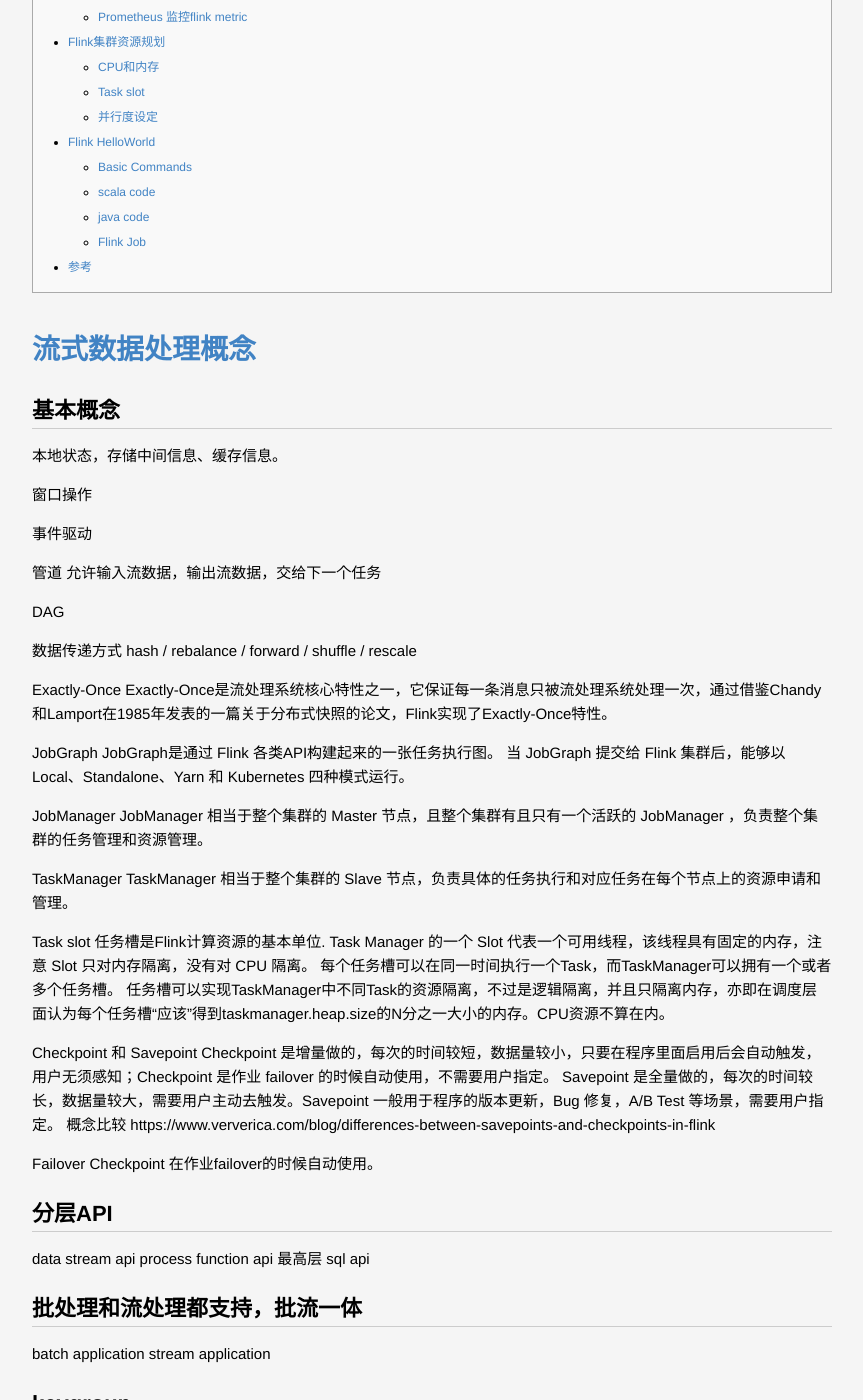
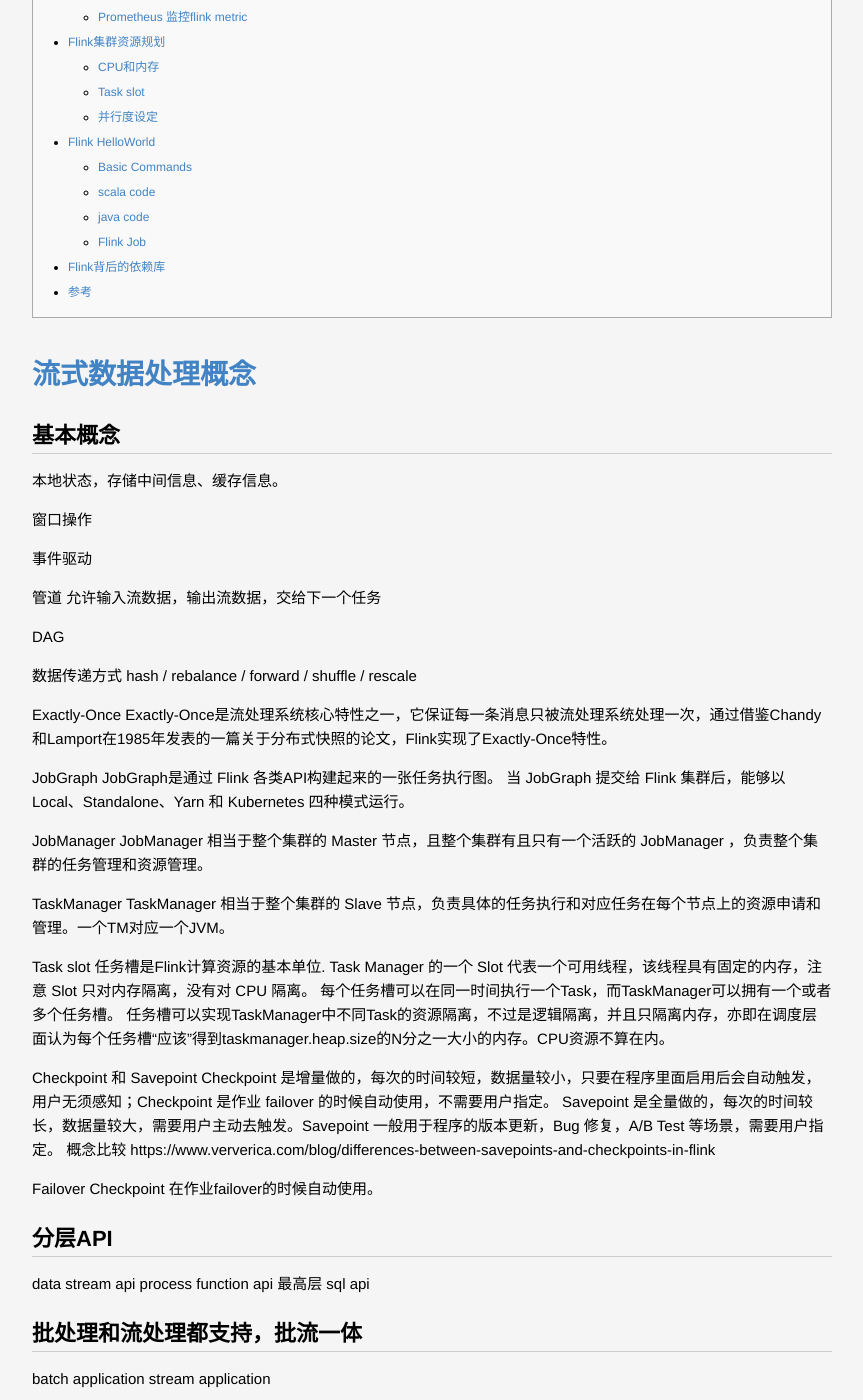
Before and after one commit to lucky521/blog, a Jekyll site: the page built from _posts/framework/2020-03-05-flink.markdown, in a window 1280 px wide and 1400 px high, scrolled down 1098 px. Shown: the whole window, without its empty margins (208-1071 px from the left). Built offline with Jekyll 4.4.1, drawn with Linux system fonts in a browser that asks for light colours; some of the changed text lies outside the part shown.

Commit message:
Update 2020-03-05-flink.markdown

```diff
--- a/_posts/framework/2020-03-05-flink.markdown
+++ b/_posts/framework/2020-03-05-flink.markdown
@@ -33,7 +33,7 @@
 JobManager 相当于整个集群的 Master 节点，且整个集群有且只有一个活跃的 JobManager ，负责整个集群的任务管理和资源管理。
 
 TaskManager
-TaskManager 相当于整个集群的 Slave 节点，负责具体的任务执行和对应任务在每个节点上的资源申请和管理。
+TaskManager 相当于整个集群的 Slave 节点，负责具体的任务执行和对应任务在每个节点上的资源申请和管理。一个TM对应一个JVM。
 
 
 Task slot
@@ -433,6 +433,11 @@
 
 
 
+# Flink背后的依赖库
+
+组件间通信 akka ，JobManager和TaskManager之间的通信
+数据传输 netty， 比如Operator之间的传输数据
+
 
 # 参考
 
@@ -447,3 +452,5 @@
 Flink如何支持特征工程、在线学习、在线预测等AI场景？ https://mp.weixin.qq.com/s/C2Uft-IuzgiKa1aDlROIng
 
 快手的Flink实践 https://new.qq.com/omn/20190717/20190717A0HNBE00.html
+
+Flink Internals https://cwiki.apache.org/confluence/display/FLINK/Flink+Internals
```
